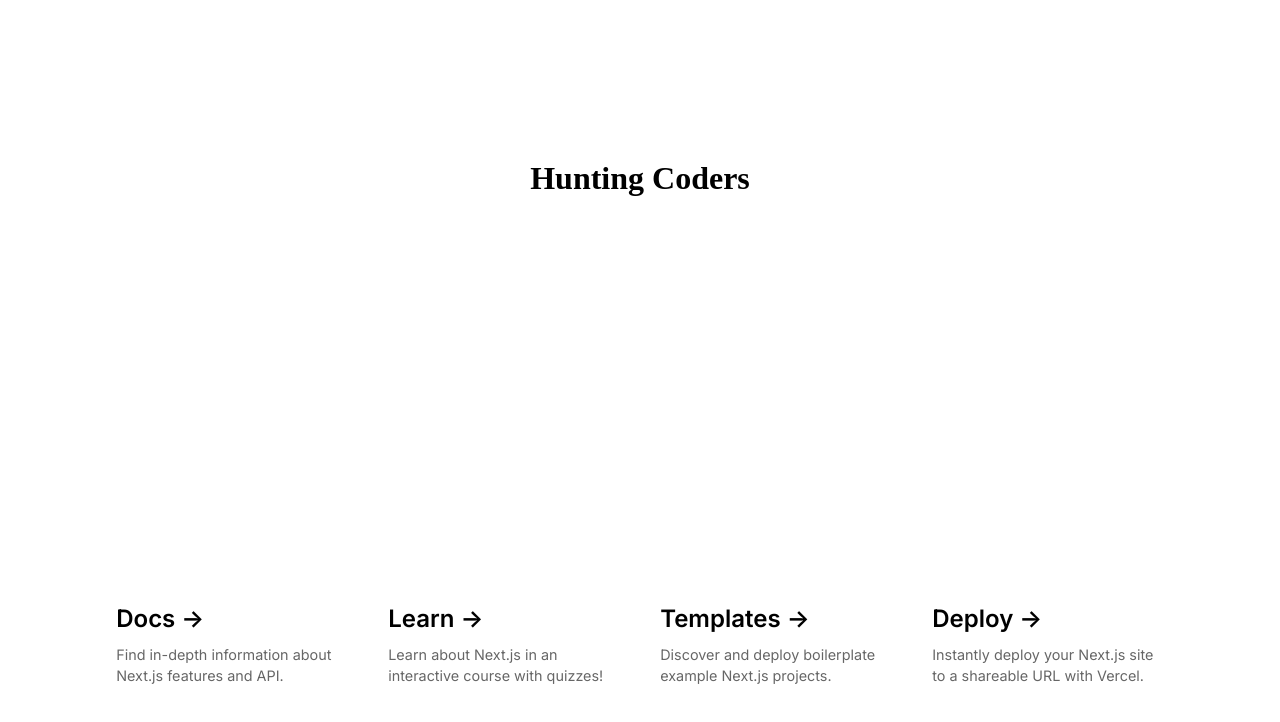
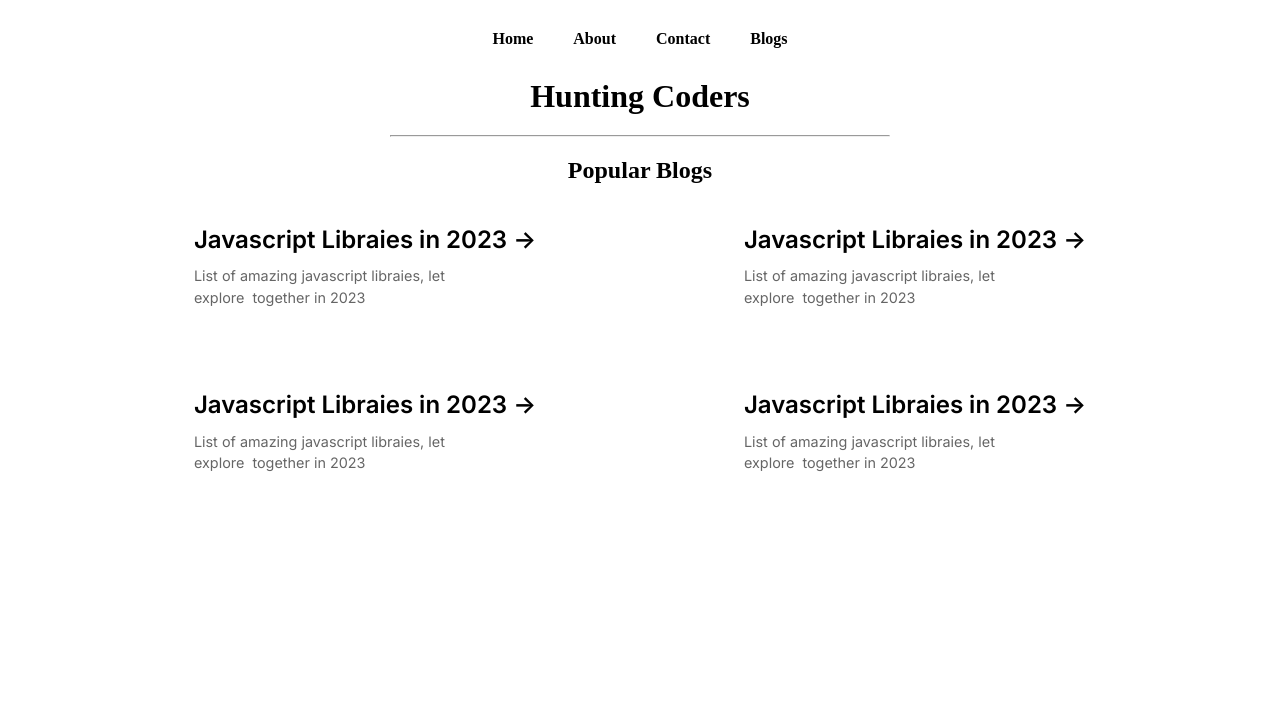
Before and after one commit to hardikd-zignuts/NEXT-JS--Blog-Website, a Next.js app: page / in a window 1280 px wide. Shown: the top 722 px of the page. Built offline with nearby package versions, Linux system fonts and the light colour scheme.

Commit message:
feat: :seedling: Link Tag to connect Router

```diff
--- a/pages/index.js
+++ b/pages/index.js
@@ -1,10 +1,11 @@
-import Head from 'next/head'
-import Image from 'next/image'
-import { Inter } from 'next/font/google'
-import styles from '@/styles/Home.module.css'
-import Script from 'next/script'
+import Head from "next/head";
+import Image from "next/image";
+import { Inter } from "next/font/google";
+import styles from "@/styles/Home.module.css";
+import Script from "next/script";
+import Link from "next/link";
 
-const inter = Inter({ subsets: ['latin'] })
+const inter = Inter({ subsets: ["latin"] });
 
 export default function Home() {
   return (
@@ -15,75 +16,91 @@ export default function Home() {
         <meta name="keywords" content="blog,blog spot" />
         <link rel="icon" href="/favicon.ico" />
       </Head>
-      <Script id='script1' src='/seo.js' strategy='lazyOnload'>
-        {console.log('custom script inner part')}
+      <Script id="script1" src="/seo.js" strategy="lazyOnload">
+        {console.log("custom script inner part")}
       </Script>
       <main className={styles.main}>
+        <nav>
+          <ul>
+            <li>
+              <Link href='/'>Home</Link>
+            </li>
+            <li>
+              <Link href='/about'>About</Link>
+            </li>
+            <li>
+              <Link href='/contact'>Contact</Link>
+            </li>
+            <li>
+              <Link href='/blog'>Blogs</Link>
+            </li>
+          </ul>
+        </nav>
 
+        <h1>Hunting Coders</h1>
+        <hr className={styles.lines} />
+        <h2>Popular Blogs</h2>
+        <div className={styles.grid}>
 
-        <div className={styles.center}>
-          <h1>Hunting Coders</h1>
-        </div>
-
-        <div className={styles.grid}>
           <a
-            href="https://nextjs.org/docs?utm_source=create-next-app&utm_medium=default-template&utm_campaign=create-next-app"
+            href="#"
             className={styles.card}
             target="_blank"
             rel="noopener noreferrer"
           >
             <h2 className={inter.className}>
-              Docs <span>-&gt;</span>
+              Javascript Libraies in 2023 <span>-&gt;</span>
             </h2>
             <p className={inter.className}>
-              Find in-depth information about Next.js features and&nbsp;API.
+              List of amazing javascript libraies, let explore&nbsp; together  in 2023
             </p>
           </a>
 
           <a
-            href="https://nextjs.org/learn?utm_source=create-next-app&utm_medium=default-template&utm_campaign=create-next-app"
+            href="#"
             className={styles.card}
             target="_blank"
             rel="noopener noreferrer"
           >
             <h2 className={inter.className}>
-              Learn <span>-&gt;</span>
+              Javascript Libraies in 2023 <span>-&gt;</span>
             </h2>
             <p className={inter.className}>
-              Learn about Next.js in an interactive course with&nbsp;quizzes!
+              List of amazing javascript libraies, let explore&nbsp; together  in 2023
             </p>
           </a>
 
           <a
-            href="https://vercel.com/templates?framework=next.js&utm_source=create-next-app&utm_medium=default-template&utm_campaign=create-next-app"
+            href="#"
             className={styles.card}
             target="_blank"
             rel="noopener noreferrer"
           >
             <h2 className={inter.className}>
-              Templates <span>-&gt;</span>
+              Javascript Libraies in 2023 <span>-&gt;</span>
             </h2>
             <p className={inter.className}>
-              Discover and deploy boilerplate example Next.js&nbsp;projects.
+              List of amazing javascript libraies, let explore&nbsp; together  in 2023
             </p>
           </a>
 
           <a
-            href="https://vercel.com/new?utm_source=create-next-app&utm_medium=default-template&utm_campaign=create-next-app"
+            href="#"
             className={styles.card}
             target="_blank"
             rel="noopener noreferrer"
           >
             <h2 className={inter.className}>
-              Deploy <span>-&gt;</span>
+              Javascript Libraies in 2023 <span>-&gt;</span>
             </h2>
             <p className={inter.className}>
-              Instantly deploy your Next.js site to a shareable URL
-              with&nbsp;Vercel.
+              List of amazing javascript libraies, let explore&nbsp; together  in 2023
             </p>
           </a>
+
+
         </div>
       </main>
     </>
-  )
+  );
 }
--- a/styles/Home.module.css
+++ b/styles/Home.module.css
@@ -1,9 +1,8 @@
 .main {
   display: flex;
   flex-direction: column;
-  justify-content: space-between;
+  /* justify-content: space-evenly; */
   align-items: center;
-  padding: 6rem;
   min-height: 100vh;
 }
 
@@ -41,7 +40,8 @@
 
 .grid {
   display: grid;
-  grid-template-columns: repeat(4, minmax(25%, auto));
+  grid-template-columns: repeat(2, minmax(25%, auto));
+  justify-content: space-around;
   width: var(--max-width);
   max-width: 100%;
 }
@@ -52,6 +52,7 @@
   background: rgba(var(--card-rgb), 0);
   border: 1px solid rgba(var(--card-border-rgb), 0);
   transition: background 200ms, border 200ms;
+  margin: 1.5rem;
 }
 
 .card span {
@@ -142,11 +143,9 @@
   inset: 0;
   padding: 1px;
   border-radius: var(--border-radius);
-  background: linear-gradient(
-    to bottom right,
-    rgba(var(--tile-start-rgb), 1),
-    rgba(var(--tile-end-rgb), 1)
-  );
+  background: linear-gradient(to bottom right,
+      rgba(var(--tile-start-rgb), 1),
+      rgba(var(--tile-end-rgb), 1));
   background-clip: content-box;
 }
 
@@ -225,11 +224,9 @@
     border-radius: 0;
     border: none;
     border-bottom: 1px solid rgba(var(--callout-border-rgb), 0.25);
-    background: linear-gradient(
-      to bottom,
-      rgba(var(--background-start-rgb), 1),
-      rgba(var(--callout-rgb), 0.5)
-    );
+    background: linear-gradient(to bottom,
+        rgba(var(--background-start-rgb), 1),
+        rgba(var(--callout-rgb), 0.5));
     background-clip: padding-box;
     backdrop-filter: blur(24px);
   }
@@ -240,11 +237,9 @@
     inset: auto 0 0;
     padding: 2rem;
     height: 200px;
-    background: linear-gradient(
-      to bottom,
-      transparent 0%,
-      rgb(var(--background-end-rgb)) 40%
-    );
+    background: linear-gradient(to bottom,
+        transparent 0%,
+        rgb(var(--background-end-rgb)) 40%);
     z-index: 1;
   }
 }
@@ -271,7 +266,14 @@
   from {
     transform: rotate(360deg);
   }
+
   to {
     transform: rotate(0deg);
   }
 }
+
+
+.lines {
+  width: 500px;
+  margin: 20px 0px;
+}
--- a/styles/globals.css
+++ b/styles/globals.css
@@ -67,6 +67,9 @@ html,
 body {
   max-width: 100vw;
   overflow-x: hidden;
+  font-family: '__Inter_4b5723', '__Inter_Fallback_4b5723' !important;
+  background-color: #ffffff9a;
+  color: black !important;
 }
 
 body {
@@ -83,3 +86,20 @@ a {
     color-scheme: dark;
   }
 }
+
+nav ul {
+  display: flex;
+  justify-content: center;
+  align-items: center;
+  margin: 30px 0px;
+}
+
+nav ul li {
+  margin: 0px 20px;
+  list-style: none;
+  font-weight: bold;
+}
+
+nav ul li:hover {
+  cursor: pointer;
+}
```
Also changed, not shown: pages/blog.js (added, +11 -0 lines), pages/contact.js (added, +11 -0 lines).
